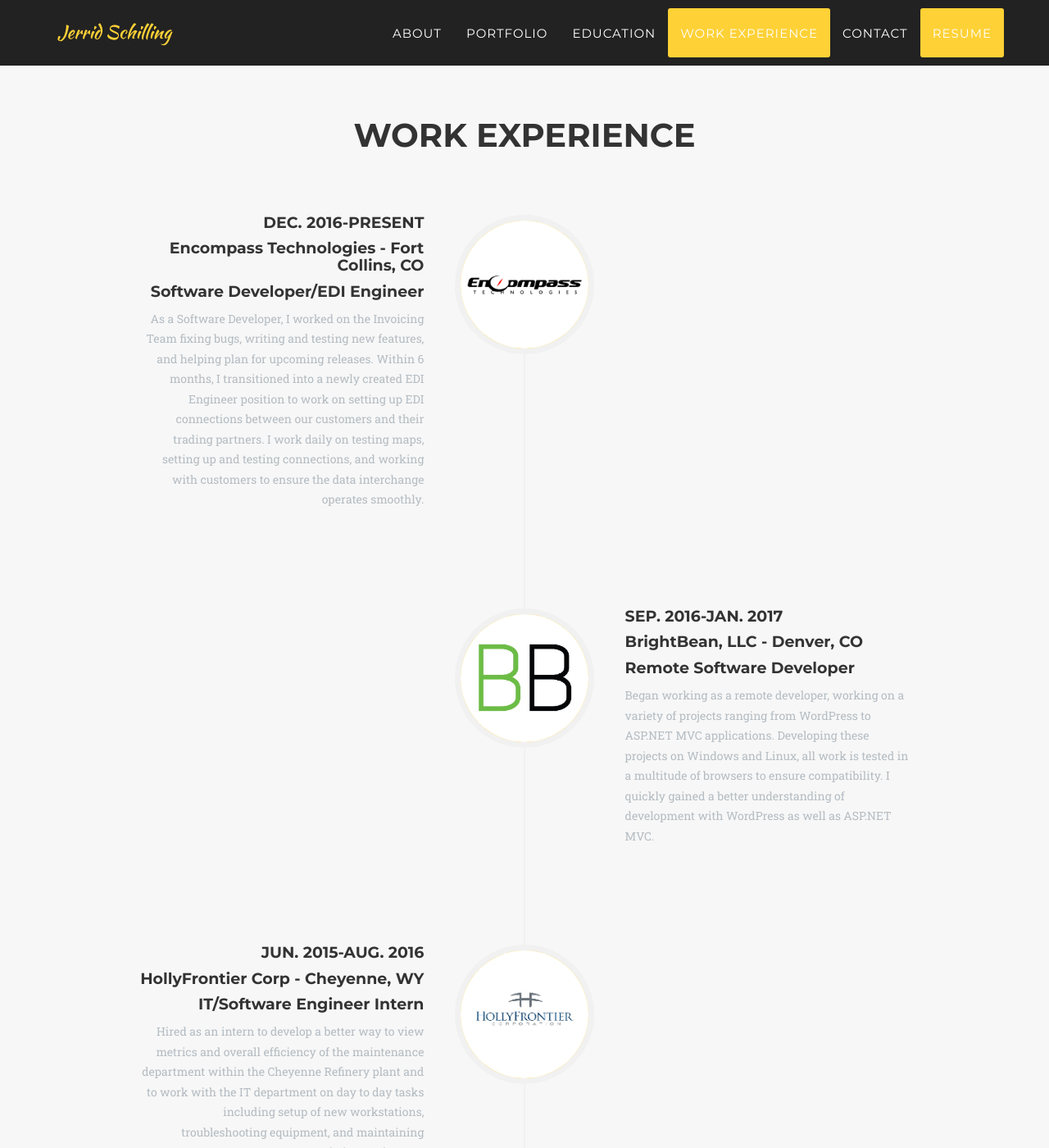
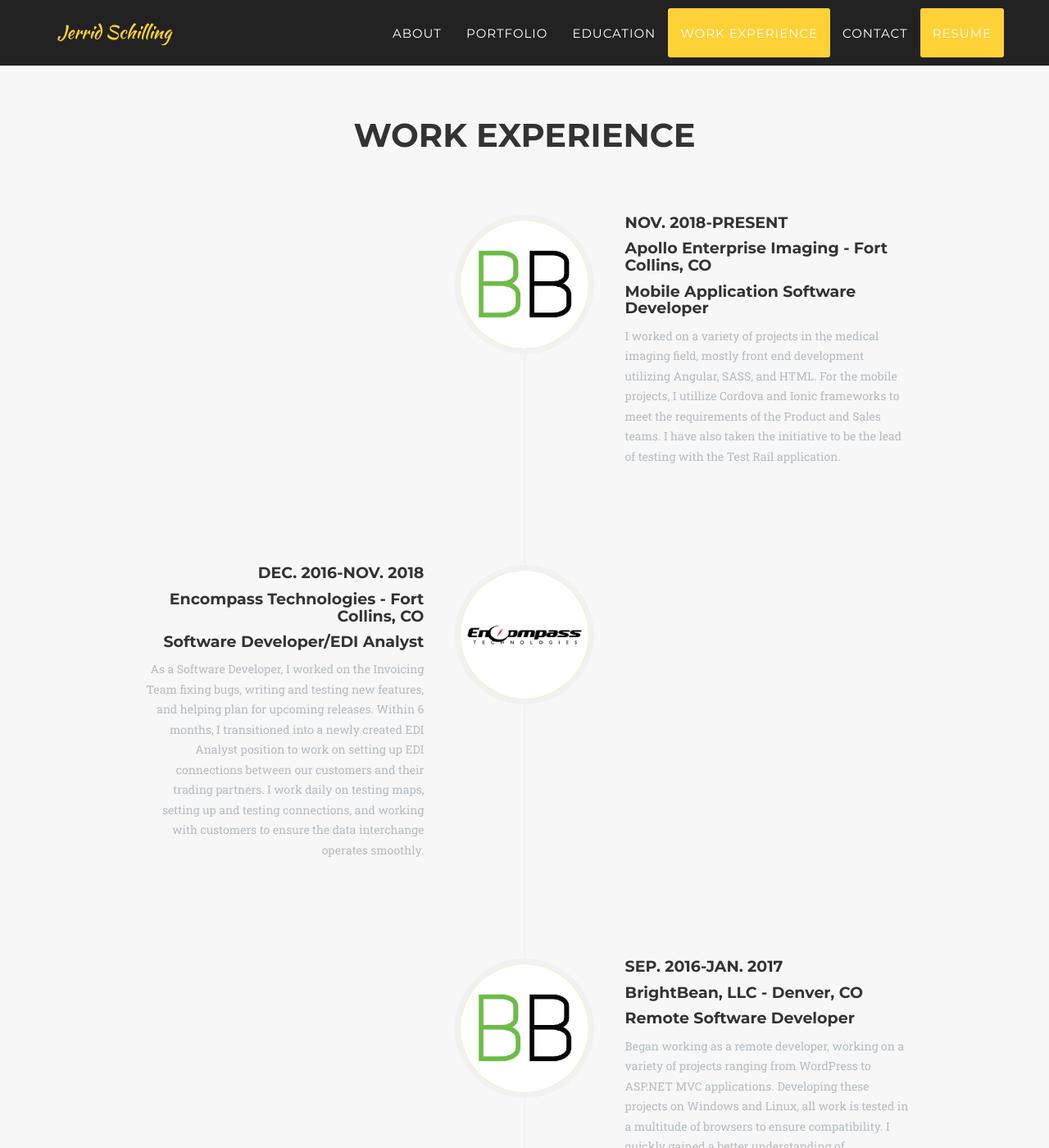
Before and after one commit to schillingjerrid/schillingjerrid.github.io, a Jekyll site: the page built from index.html, in a window 1280 px wide and 1400 px high, scrolled down 3692 px. Shown: the whole window at 82% size. Built offline with Jekyll 4.4.1, drawn with Linux system fonts in a browser that asks for light colours; some web fonts are replaced.

Commit message:
Update work experience

```diff
--- a/_includes/work-experience.html
+++ b/_includes/work-experience.html
@@ -10,18 +10,33 @@
             <div class="row">
                 <div class="col-lg-12">
                     <ul class="timeline">
+                        <li class="timeline-inverted">
+                            <div class="timeline-image">
+                                <img class="img-circle img-responsive" src="img/logos/brightbeanlogo.jpg" alt="The logo for BrightBean, LLC.">
+                            </div>
+                            <div class="timeline-panel">
+                                <div class="timeline-heading">
+                                    <h4>Nov. 2018-Present</h4>
+                                    <h4 class="subheading">Apollo Enterprise Imaging - Fort Collins, CO</h4>
+                                    <h4 class="subheading">Mobile Application Software Developer</h4>
+                                </div>
+                                <div class="timeline-body">
+                                    <p class="text-muted">I worked on a variety of projects in the medical imaging field, mostly front end development utilizing Angular, SASS, and HTML. For the mobile projects, I utillize Cordova and Ionic frameworks to meet the requirements of the Product and Sales teams. I have also taken the initiative to be the lead of testing with the Test Rail application.</p>
+                                </div>
+                            </div>
+                        </li>
                         <li>
                             <div class="timeline-image">
                                 <img class="img-circle img-responsive" src="img/logos/encompasslogo.jpg" alt="The logo for Encompass Technologies.">
                             </div>
                             <div class="timeline-panel">
                                 <div class="timeline-heading">
-                                    <h4>Dec. 2016-Present</h4>
+                                    <h4>Dec. 2016-Nov. 2018</h4>
                                     <h4 class="subheading">Encompass Technologies - Fort Collins, CO</h4>
-                                    <h4 class="subheading">Software Developer/EDI Engineer</h4>
+                                    <h4 class="subheading">Software Developer/EDI Analyst</h4>
                                 </div>
                                 <div class="timeline-body">
-                                    <p class="text-muted">As a Software Developer, I worked on the Invoicing Team fixing bugs, writing and testing new features, and helping plan for upcoming releases. Within 6 months, I transitioned into a newly created EDI Engineer position to work on setting up EDI connections between our customers and their trading partners. I work daily on testing maps, setting up and testing connections, and working with customers to ensure the data interchange operates smoothly.</p>
+                                    <p class="text-muted">As a Software Developer, I worked on the Invoicing Team fixing bugs, writing and testing new features, and helping plan for upcoming releases. Within 6 months, I transitioned into a newly created EDI Analyst position to work on setting up EDI connections between our customers and their trading partners. I work daily on testing maps, setting up and testing connections, and working with customers to ensure the data interchange operates smoothly.</p>
                                 </div>
                             </div>
                         </li>
```
